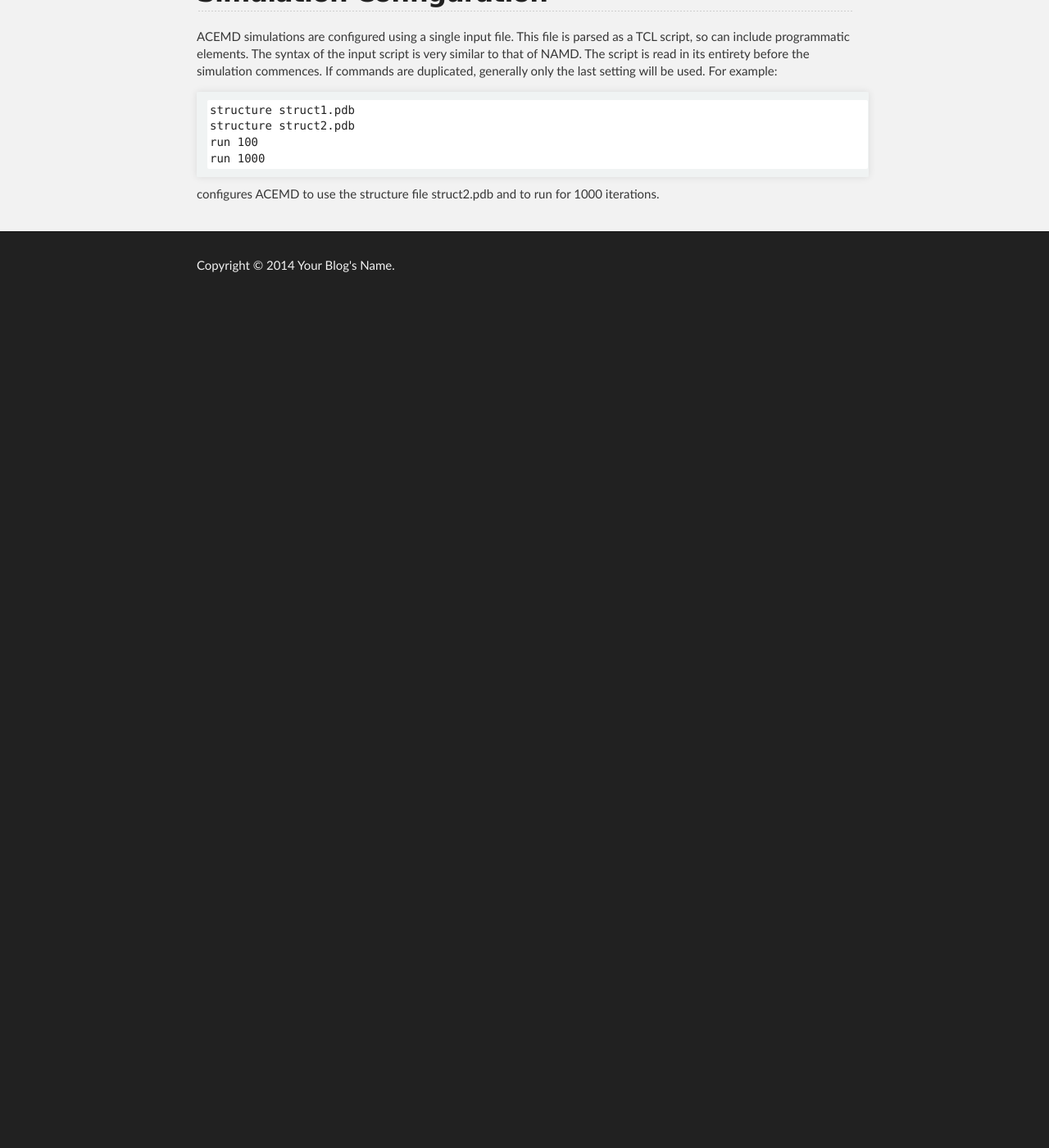
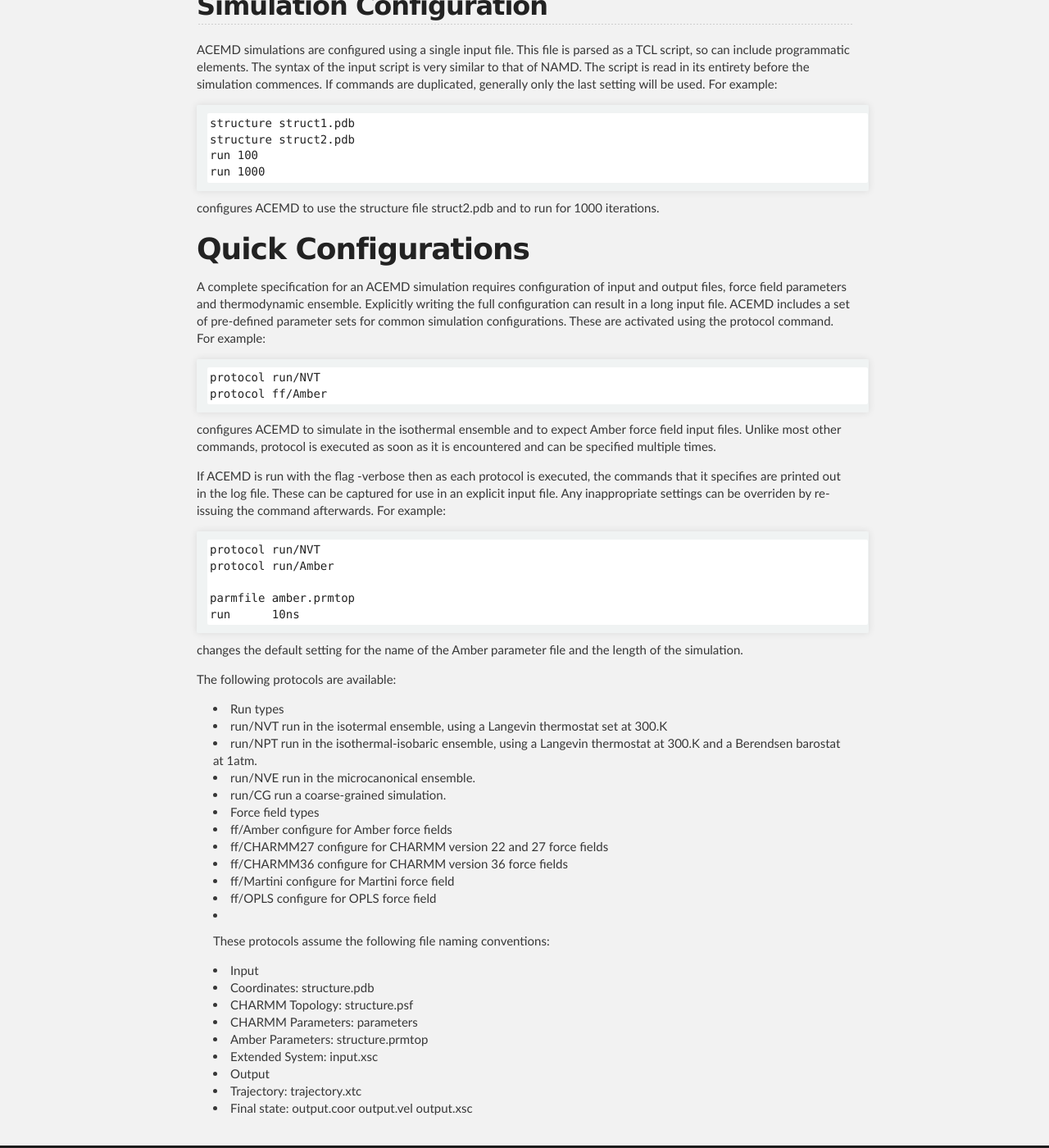
Before and after one commit to Acellera/docs.acellera.com, a Jekyll site: the page built from acemd/userguide/index.md, in a window 1280 px wide and 1400 px high, scrolled down 2694 px. Shown: the whole window at 82% size. Built offline with Jekyll 4.4.1, drawn with Linux system fonts in a browser that asks for light colours; before the commit the page ends 3063 px from its top, so only the background shows below that.

Commit message:
Update index.md

````diff
--- a/acemd/userguide/index.md
+++ b/acemd/userguide/index.md
@@ -77,8 +77,7 @@
 
 ```
 $ ./acemd.release.strip.3156 --command langevintemp
- langevintemp <+ve float>   [0.]    The set point in K for the Langevin
-                                    thermostat
+langevintemp <+ve float>   [0.]    The set point in K for the Langevin thermostat
 ```
 
 # Selecting a GPU
@@ -122,3 +121,52 @@
 ```
 
 configures ACEMD to use the structure file struct2.pdb and to run for 1000 iterations.
+
+# Quick Configurations
+
+A complete specification for an ACEMD simulation requires configuration of input and output files, force field parameters and thermodynamic ensemble. Explicitly writing the full configuration can result in a long input file. ACEMD includes a set of pre-defined parameter sets for common simulation configurations. These are activated using the protocol command. For example:
+
+```
+protocol run/NVT
+protocol ff/Amber
+```
+
+configures ACEMD to simulate in the isothermal ensemble and to expect Amber force field input files. Unlike most other commands, protocol is executed as soon as it is encountered and can be specified multiple times.
+
+If ACEMD is run with the flag -verbose then as each protocol is executed, the commands that it specifies are printed out in the log file. These can be captured for use in an explicit input file. Any inappropriate settings can be overriden by re-issuing the command afterwards. For example:
+
+```
+protocol run/NVT
+protocol run/Amber
+
+parmfile amber.prmtop
+run      10ns
+```
+
+changes the default setting for the name of the Amber parameter file and the length of the simulation.
+
+The following protocols are available:
+
+* Run types
+ * run/NVT run in the isotermal ensemble, using a Langevin thermostat set at 300.K
+ * run/NPT run in the isothermal-isobaric ensemble, using a Langevin thermostat at 300.K and a Berendsen barostat at 1atm.
+ * run/NVE run in the microcanonical ensemble.
+ * run/CG run a coarse-grained simulation.
+* Force field types
+ * ff/Amber configure for Amber force fields
+ * ff/CHARMM27 configure for CHARMM version 22 and 27 force fields
+ * ff/CHARMM36 configure for CHARMM version 36 force fields
+ * ff/Martini configure for Martini force field
+ * ff/OPLS configure for OPLS force field
+ *
+These protocols assume the following file naming conventions:
+
+* Input
+ * Coordinates: structure.pdb
+ * CHARMM Topology: structure.psf
+ * CHARMM Parameters: parameters
+ * Amber Parameters: structure.prmtop
+ * Extended System: input.xsc
+* Output
+ * Trajectory: trajectory.xtc
+ * Final state: output.coor output.vel output.xsc
````
